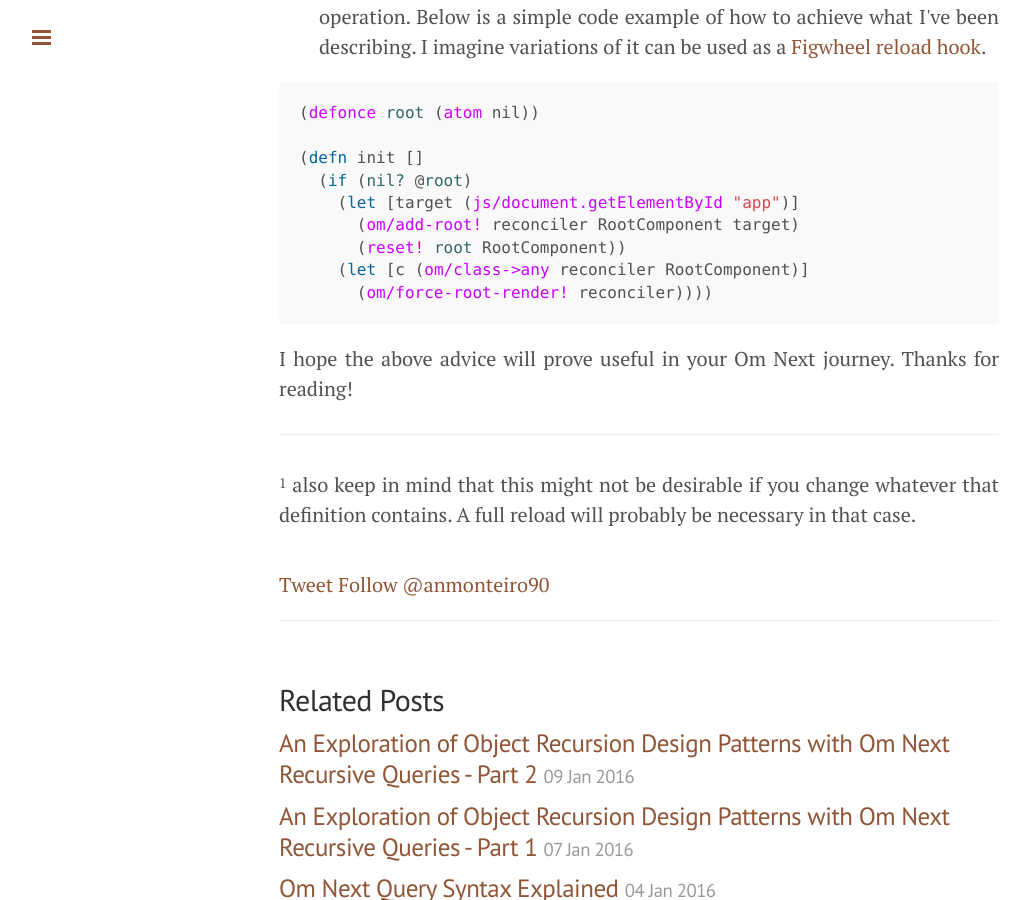
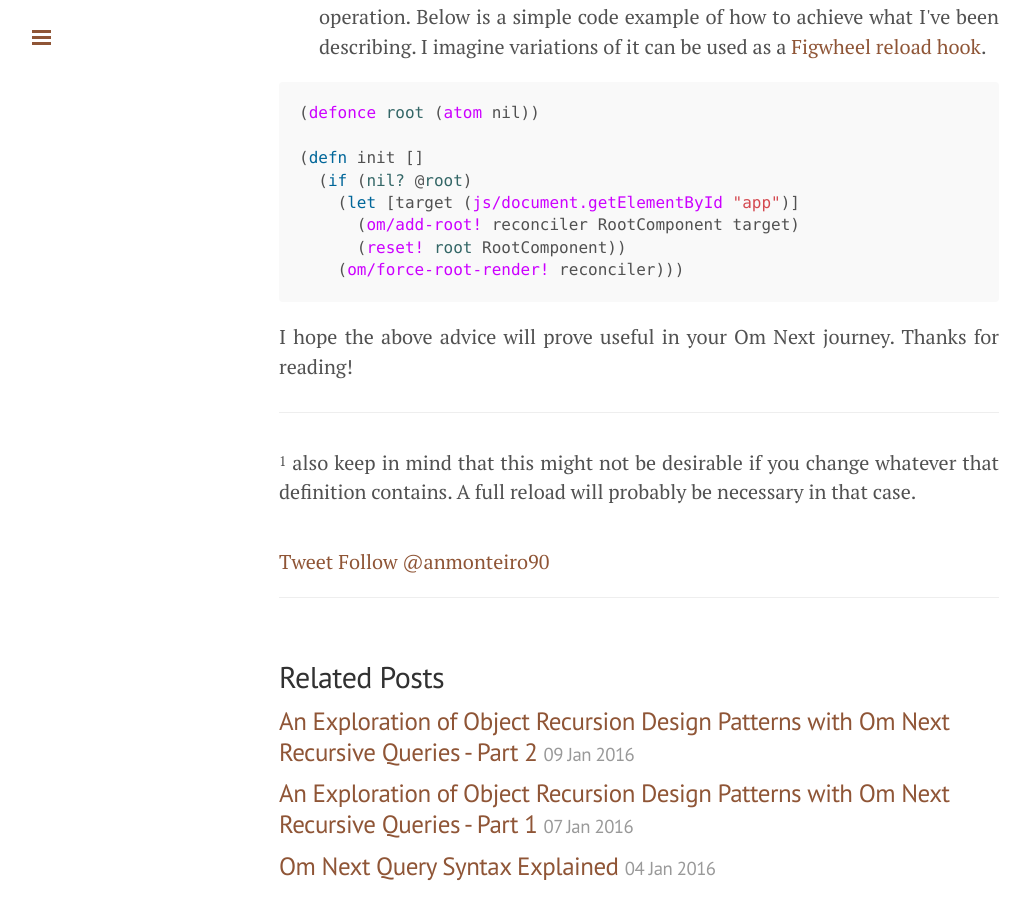
Before and after one commit to anmonteiro/anmonteiro.github.io, a Jekyll site: the page built from _posts/2016-01-21-writing-om-next-reloadable-code-a-checklist.md, in a window 1280 px wide and 900 px high, scrolled down 1071 px. Shown: the whole window, without its empty margins (1-1031 px from the left). Built offline with Jekyll 4.4.1, drawn with Linux system fonts in a browser that asks for light colours; Markdown is read by kramdown in place of the engine named in the settings; comment, search, counter and statistics services are not loaded.

Commit message:
don't need `om/class->any`

````diff
--- a/_posts/2016-01-21-writing-om-next-reloadable-code-a-checklist.md
+++ b/_posts/2016-01-21-writing-om-next-reloadable-code-a-checklist.md
@@ -31,8 +31,7 @@ Applying the <code>:once</code> metadata to your Om Next components is the equiv
     (let [target (js/document.getElementById "app")]
       (om/add-root! reconciler RootComponent target)
       (reset! root RootComponent))
-    (let [c (om/class->any reconciler RootComponent)]
-      (om/force-root-render! reconciler))))
+    (om/force-root-render! reconciler)))
 ```
 
 I hope the above advice will prove useful in your Om Next journey. Thanks for reading!
````
